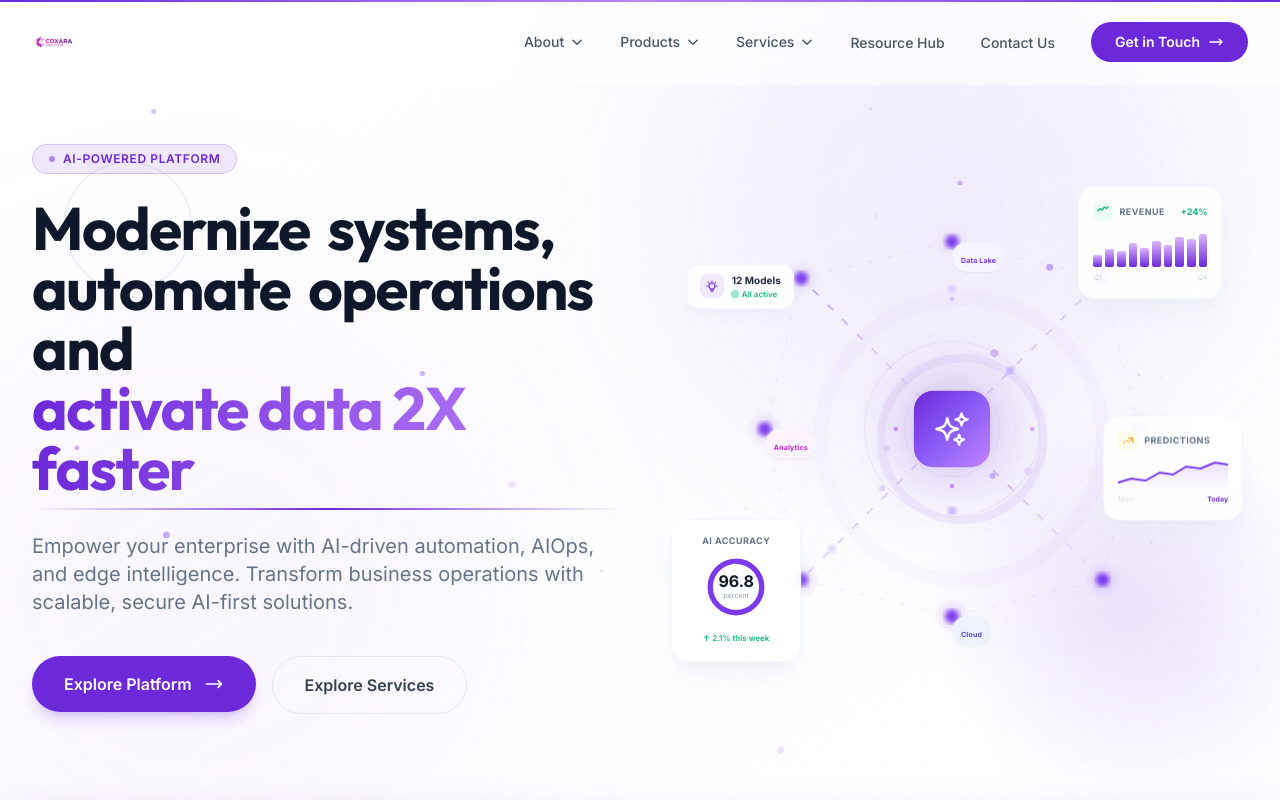
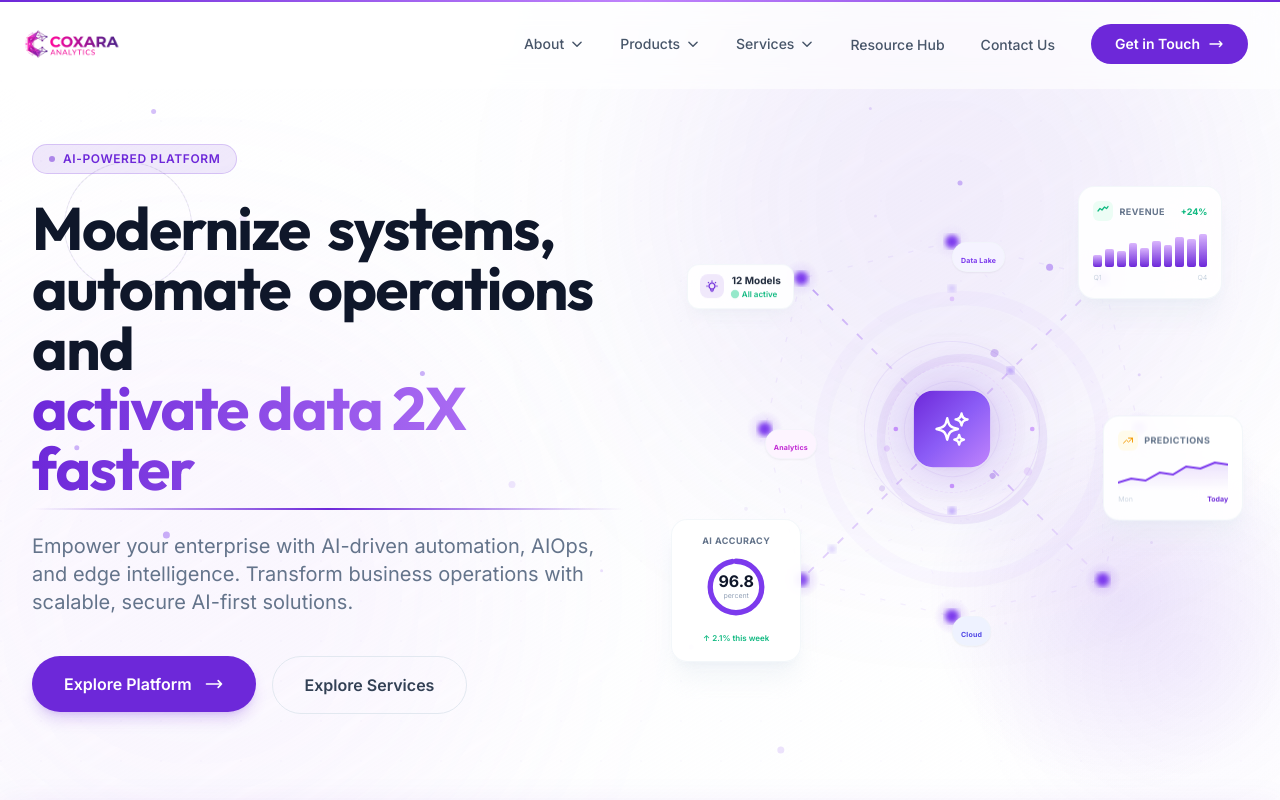
Before and after one commit to chandran65/coxara_analytics, a React (Vite) app in the folder client/: page / in a window 1280 px wide. Shown: the top 800 px of the page. Built offline with nearby package versions, Linux system fonts and the light colour scheme.

Commit message:
Fix logo sizing layout with css offsets and mix-blend-mode

```diff
--- a/client/src/components/layout/Footer.jsx
+++ b/client/src/components/layout/Footer.jsx
@@ -143,7 +143,7 @@ const Footer = () => {
                 <img
                   src="/geometric_c_nodes.png"
                   alt="COXARA Analytics"
-                  className="h-11 w-auto object-contain transition-all duration-300 group-hover:scale-105 opacity-90 group-hover:opacity-100"
+                  className="h-24 sm:h-32 w-auto object-contain mix-blend-multiply transition-all duration-300 group-hover:scale-105 opacity-90 group-hover:opacity-100 -ml-6 -my-8"
                 />
               </Link>
               <p className="text-secondary-500 text-sm leading-relaxed mb-8 max-w-xs">
--- a/client/src/components/layout/Navbar.jsx
+++ b/client/src/components/layout/Navbar.jsx
@@ -262,8 +262,8 @@ const Navbar = () => {
             <motion.img
               src="/geometric_c_nodes.png"
               alt="COXARA Analytics"
-              className={`w-auto object-contain transition-all duration-500 ${
-                isScrolled ? "h-9" : "h-10 sm:h-11"
+              className={`w-auto mix-blend-multiply object-contain transition-all duration-500 origin-left ${
+                isScrolled ? "h-20 -my-5" : "h-28 sm:h-32 -my-8 sm:-my-10 -ml-4"
               }`}
               whileHover={{ scale: 1.03 }}
               transition={{ duration: 0.3 }}
```
